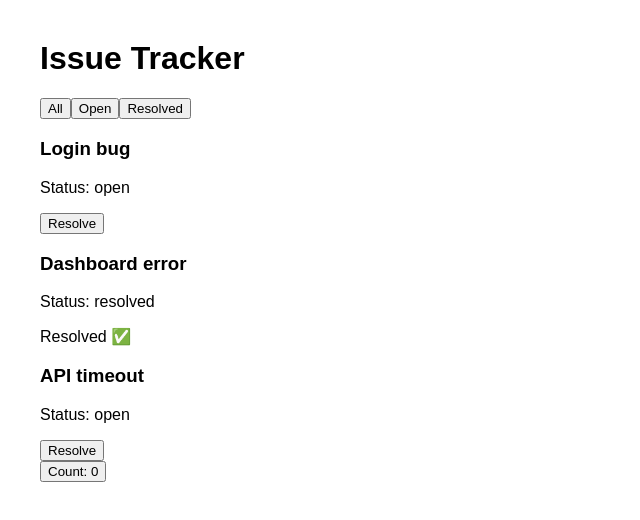
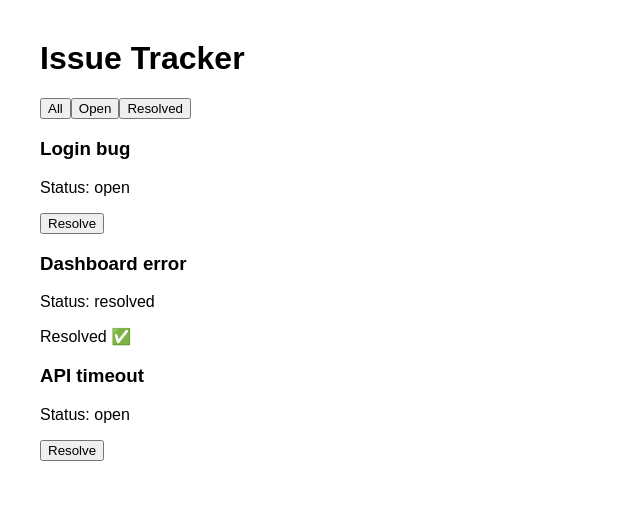
Before and after one commit to kapilsharma432001/issue-tracker, a React (Vite) app: page / in a window 1280 px wide. Shown: the top 520 px of the page, without its empty margins (0-640 px from the left). Built offline with nearby package versions, Linux system fonts and the light colour scheme.

Commit message:
Commented out IncreaseCounter componen

```diff
--- a/src/App.tsx
+++ b/src/App.tsx
@@ -35,15 +35,15 @@ function IssueCard({ issue, onResolve }: IssueCardProps) {
   );
 }
 
-function IncreaseCounter() {
-  const [count, setCount] = useState<number>(0);
+// function IncreaseCounter() {
+//   const [count, setCount] = useState<number>(0);
 
-  return (
-    <button onClick={() => setCount((count) => count + 1)}>
-      Count: {count}
-    </button>
-  );
-}
+//   return (
+//     <button onClick={() => setCount((count) => count + 1)}>
+//       Count: {count}
+//     </button>
+//   );
+// }
 
 function App() {
   const [issues, setIssues] = useState<Issue[]>(initialIssues);
@@ -76,7 +76,7 @@ function App() {
         issue={issue}
          onResolve={resolveIssue} />
       ))}
-      <IncreaseCounter />
+      {/* <IncreaseCounter /> */}
     </main>
   );
 }
```
